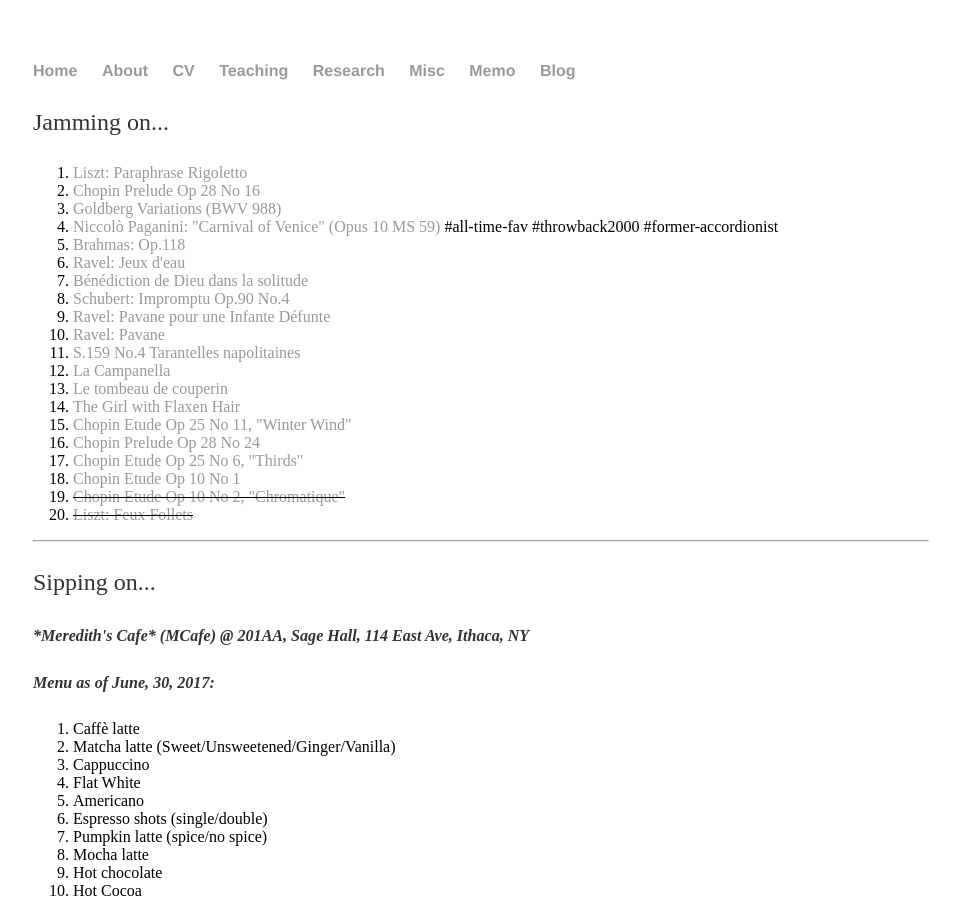
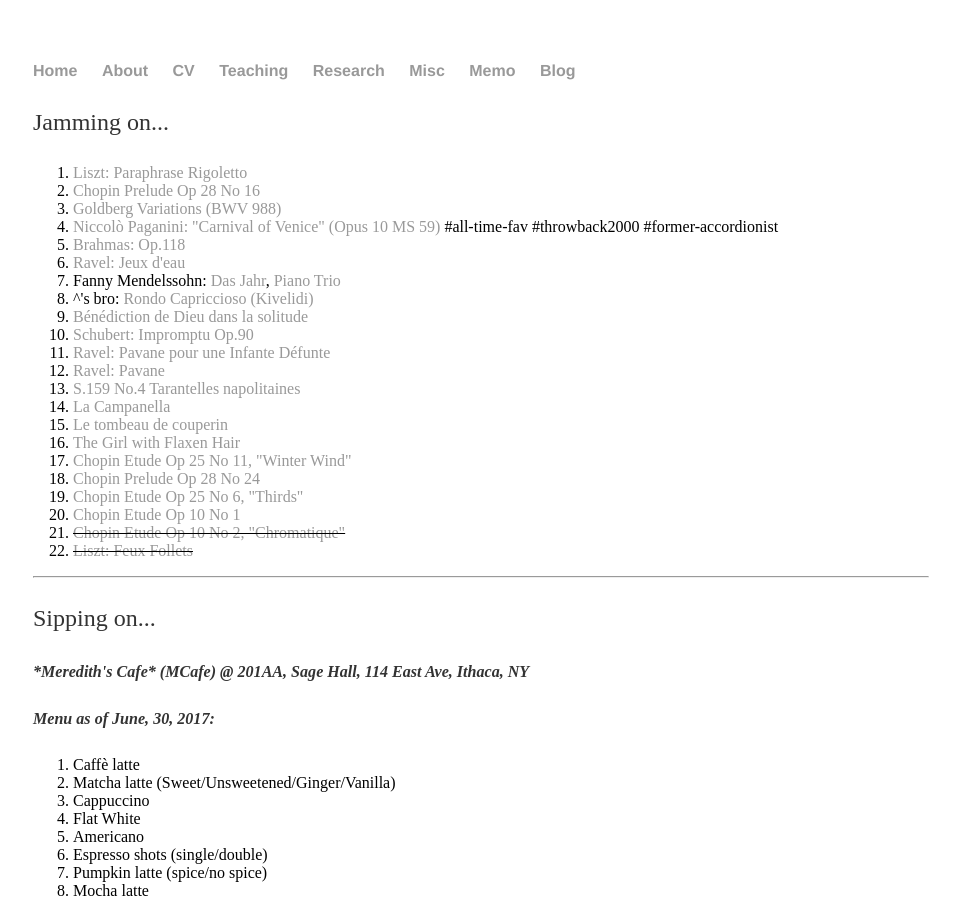
Before and after one commit to shenglih/shenglih.github.io, a Jekyll site: the page built from misc/index.html, in a window 1280 px wide and 900 px high. Shown: the whole window, without its empty margins (159-1119 px from the left). Built offline with Jekyll 4.4.1, drawn with Linux system fonts in a browser that asks for light colours.

Commit message:
Update index.html

```diff
--- a/misc/index.html
+++ b/misc/index.html
@@ -11,8 +11,10 @@
 		<li> <a href="http://www.accordionist.net/68/"> Niccolò Paganini: "Carnival of Venice" (Opus 10 MS 59) </a> #all-time-fav #throwback2000 #former-accordionist</li>
 		<li> <a href="/misc/Brahms_118.pdf">Brahmas: Op.118 </a> </li>
 		<li> <a href="/misc/Jeux_d_eau.pdf">Ravel: Jeux d'eau</a> </li>
+		<li> Fanny Mendelssohn: <a href=""> Das Jahr</a>, <a href=""> Piano Trio </a></li>
+		<li> ^'s bro: <a href=""> Rondo Capriccioso (Kivelidi) </a> </li>
 		<li> <a href="/misc/Harmonies_poetiques_et_religieuses_scan.pdf"> Bénédiction de Dieu dans la solitude</a> </li>
-		<li> <a href="/misc/6961_impromptus-d-899-op-90-complete-score-missing-page-in-no-4-109697cf-4f24-4410-ab0a-16a53e277e00.pdf"> Schubert: Impromptu Op.90 No.4</a> </li>
+		<li> <a href="/misc/6961_impromptus-d-899-op-90-complete-score-missing-page-in-no-4-109697cf-4f24-4410-ab0a-16a53e277e00.pdf"> Schubert: Impromptu Op.90</a> </li>
 		<li> <a href="/misc/Pavane_pour_une_infante_d_funte_Piano.pdf">Ravel: Pavane pour une Infante Défunte </a> </li>
 		<li> <a href="/misc/pavane.pdf">Ravel: Pavane </a> </li>
 		<li> <a href="/misc/liszts159_4.pdf"> S.159 No.4 Tarantelles napolitaines</a></li>
```
